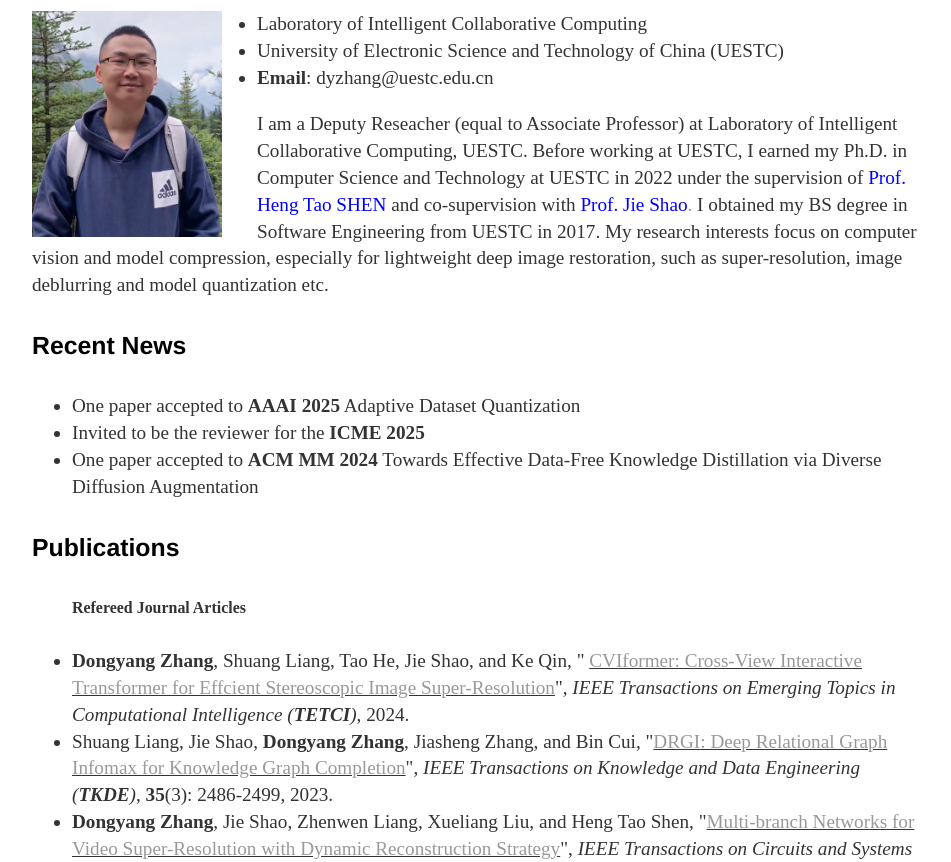
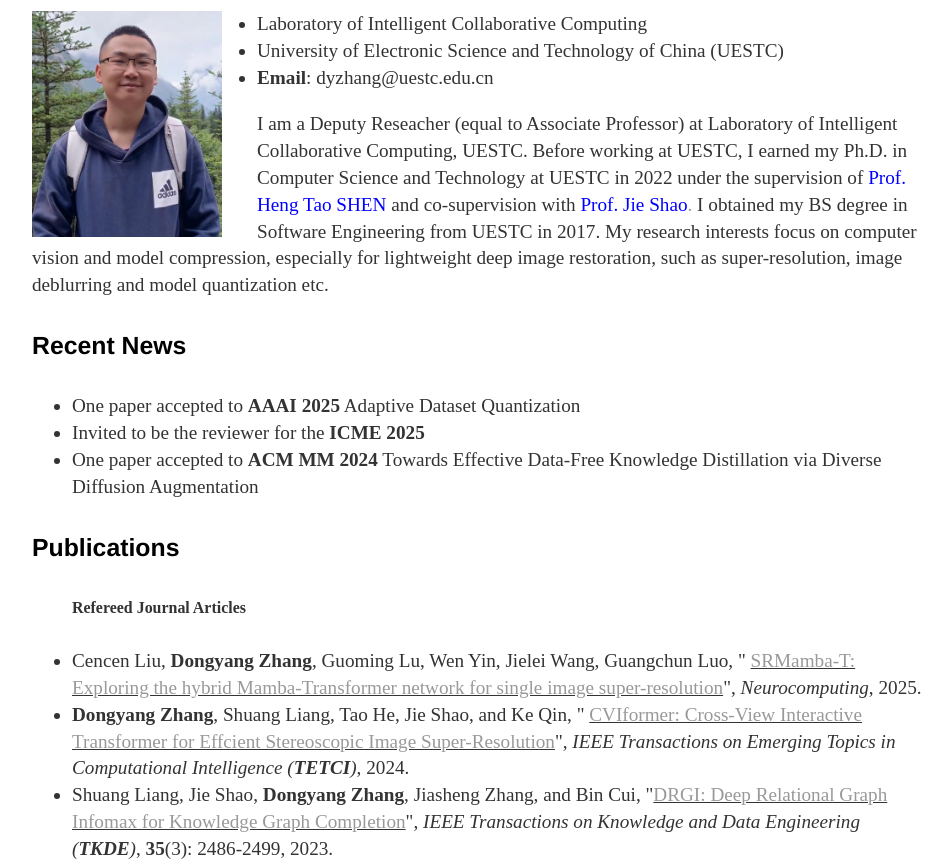
Before and after one commit to ZhangDY827/dyzhang.github.io, a plain HTML site: page index.html in a window 1280 px wide. Shown: the part 176-1038 px from the top of the page, without its empty margins (160-1111 px from the left). Drawn offline with Linux system fonts and the light colour scheme.

Commit message:
Update index.html

```diff
--- a/index.html
+++ b/index.html
@@ -53,6 +53,9 @@
 <h4>Publications</h4>
 <ul>
 <h5>Refereed Journal Articles</h5>
+<li>
+Cencen Liu, <strong>Dongyang Zhang</strong>, Guoming Lu, Wen Yin, Jielei Wang, Guangchun Luo, &quot; <u><a href="https://doi.org/10.1016/j.neucom.2025.129488"> SRMamba-T: Exploring the hybrid Mamba-Transformer network for single image super-resolution</a></u>&quot;, <em> Neurocomputing</em>, 2025.
+</li>
 <li>
 <strong>Dongyang Zhang</strong>, Shuang Liang, Tao He, Jie Shao, and Ke Qin, &quot; <u><a href="https://doi.org/10.1109/TETCI.2024.3436904"> CVIformer: Cross-View Interactive Transformer for Effcient Stereoscopic Image Super-Resolution</a></u>&quot;, <em> IEEE Transactions on Emerging Topics in Computational Intelligence (<b>TETCI</b>)</em>, 2024.
 </li>
```
